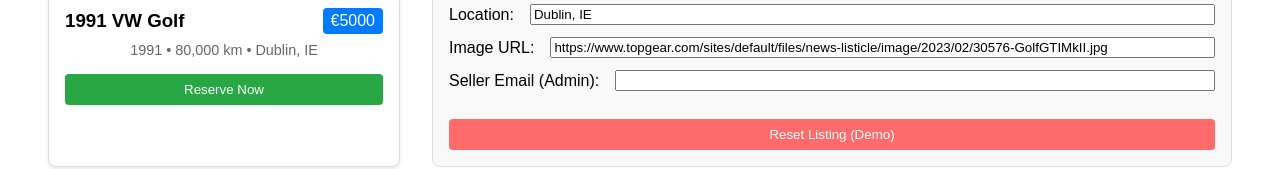
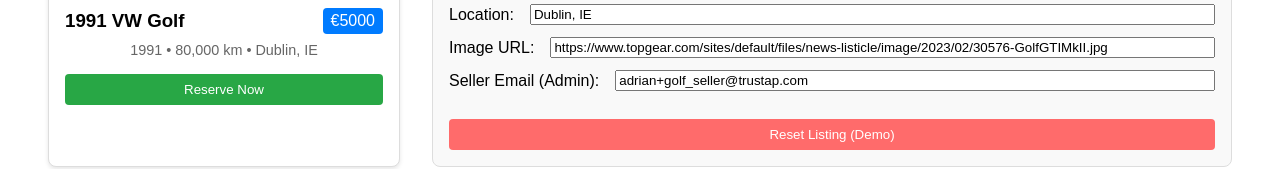
Before and after one commit to adrian-trustap/trustap-demo, a React (Vite) app in the folder frontend/: page / in a window 1280 px wide. Shown: the part 319-488 px from the top of the page. Built offline with nearby package versions, Linux system fonts and the light colour scheme.

Commit message:
hard code email for testing

```diff
--- a/frontend/src/Listing.jsx
+++ b/frontend/src/Listing.jsx
@@ -4,7 +4,7 @@ import { createTransaction } from "./api";
 export default function Listing() {
   const [loading, setLoading] = useState(false);
   const [message, setMessage] = useState("");
-  const [email, setEmail] = useState("");
+  const [email, setEmail] = useState("adrian+golf_seller@trustap.com");
   const [disabled, setDisabled] = useState(false);
 
   // Extra fields for preview
```
